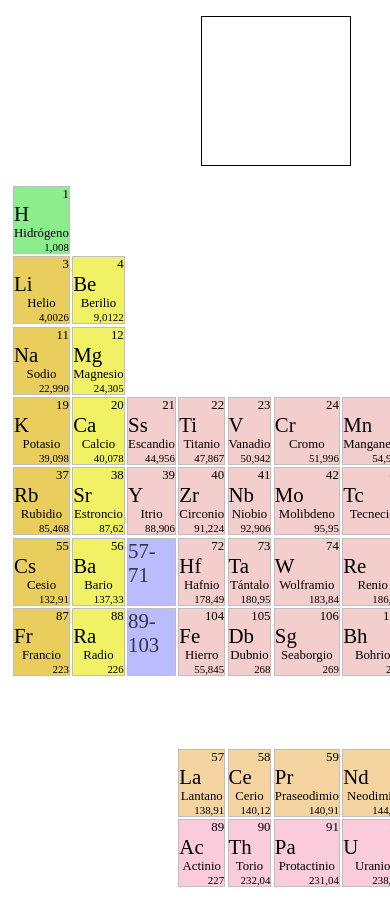
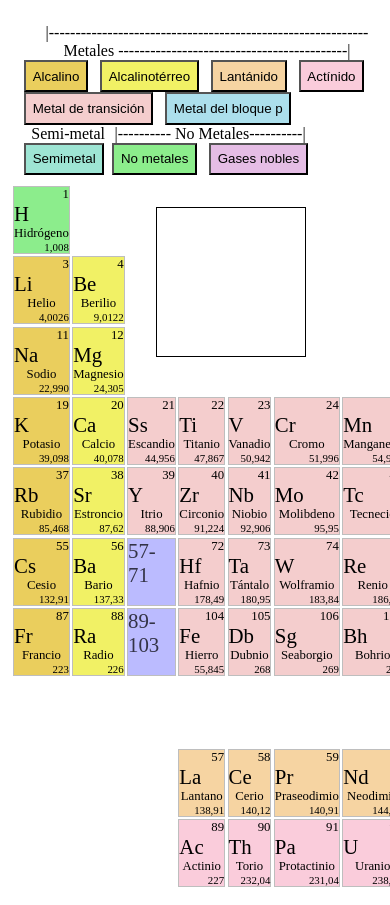
Before and after one commit to julioj1081/Tabla-periodica, a plain HTML site: page index.html in a window 390 px wide. Shown: the top 905 px of the page. Drawn offline with nearby package versions, Linux system fonts and the light colour scheme.

Commit message:
Se agrego gsap falta el responsive

```diff
--- a/css/estilo.css
+++ b/css/estilo.css
@@ -21,8 +21,9 @@ body{
     background: rgb(255 255 255);
     border: 1px solid black;
     position: absolute;
-    right: 10%;
-    margin-top: 1rem;
+    left: 40%;
+    margin-top: 5rem;
+    top: 15%;
 }
 .tabla-periodica{
     width: 98%;
@@ -46,7 +47,9 @@ body{
     transition: all 0.3s ease;
 }
 .item:hover{
-    opacity: 0.7;
+    color: rgb(255, 0, 0);
+    opacity: 0.9;
+
 }
 .numero{
     text-align: right;
@@ -65,35 +68,35 @@ body{
 }
 
 /*colores por elemento*/
-.No_metal{
+.No_metal, #No_metal{
     background: #8CED8C;
 }
-.Gaseoso{
+.Gaseoso, #Gaseoso{
     background: #E5BDE5;
 }
-.Alcalino{
+.Alcalino, #Alcalino{
     background: #eace5d;
 }
-.Alcalinoterreo{
+.Alcalinoterreo, #Alcalinoterreo{
     background: #F1F165;
 }
-.Metal_de_transición{
+.Metal_de_transición, #Metal_de_transición{
     background: #F4CDCD;
 }
-.Semimetal{
+.Semimetal, #Semimetal{
     background: #9EE5D4;
 }
-.Metal_de_bloque{
+.Metal_de_bloque, #Metal_de_bloque{
     background: #ACDFEC;
 }
-.Desconocido{
+.Desconocido, #Desconocido{
     background: #EEEEEE;
 }
 
-.Lantánido{
+.Lantánido, #Lantánido{
     background: #F6D4A2;
 }
-.Actínido{
+.Actínido, #Actínido{
     background: #FACCDB;
 }
 
@@ -124,3 +127,63 @@ body{
     font-weight: 100;
     font-family: Arial, Helvetica, sans-serif;
 }
+
+/*botones posicionamiento*/
+.botones{
+    width: auto;
+    /* position: fixed;
+    top: 2%;
+    left: 2%; */
+    display: flex;
+    flex-wrap: wrap;
+    margin-left: 1.5rem;
+    margin-top: 1.5em;
+}
+
+.Metal p, .SemiMetal p, .NoMetales p{
+    text-align: center;
+}
+.botones .Metal > #Alcalino{
+    color: black;
+    padding: 0.5em;
+    margin-right: 0.5rem;
+}
+.botones .Metal> #Alcalinoterreo{
+    color: black;
+    padding: 0.5em;
+    margin-right: 0.5rem;
+}
+.botones .Metal> #Lantánido{
+    color: black;
+    padding: 0.5em;
+    margin-right: 0.5rem;
+}
+.botones .Metal> #Actínido{
+    color: black;
+    padding: 0.5em;
+    margin-right: 0.5rem;
+}
+.botones .Metal> #Metal_de_transición{
+    color: black;
+    padding: 0.5em;
+    margin-right: 0.5rem;
+}
+.botones .Metal> #Metal_de_bloque{
+    color: black;
+    padding: 0.5em;
+    margin-right: 0.5rem;
+}
+.botones .SemiMetal > #Semimetal{
+    color: black;
+    padding: 0.5em;
+    margin-right: 0.5rem;
+}
+.botones .NoMetales > #No_metal{
+    color: black;
+    padding: 0.5em;
+    margin-right: 0.5rem;
+}
+.botones .NoMetales > #Gaseoso{
+    color: black;
+    padding: 0.5em;
+}
--- a/index.html
+++ b/index.html
@@ -8,12 +8,34 @@
 </head>
 <body>
     <div id="elemento"></div>
+    <div class="botones">
+        <div class="Metal">
+            <p>|------------------------------------------------------------ Metales -------------------------------------------|</p>
+            <button id="Alcalino">Alcalino</button>
+            <button id="Alcalinoterreo">Alcalinotérreo</button>
+            <button id="Lantánido">Lantánido</button>
+            <button id="Actínido">Actínido</button>
+            <button id="Metal_de_transición">Metal de transición</button>
+            <button id="Metal_de_bloque">Metal del bloque p</button>
+        </div>
+        <div class="SemiMetal">
+            <p>Semi-metal</p>
+            <button id="Semimetal">Semimetal</button>
+        </div>
+        <div class="NoMetales">
+            <p>|---------- No Metales----------|</p>
+            <button id="No_metal">No metales</button>
+            <button id="Gaseoso">Gases nobles</button>
+        </div>
+    </div>
 
     <div class="container">
         <div class="tabla-periodica">
         </div>
     </div>
 </body>
+<script src="https://cdnjs.cloudflare.com/ajax/libs/gsap/3.5.1/gsap.min.js" integrity="sha512-IQLehpLoVS4fNzl7IfH8Iowfm5+RiMGtHykgZJl9AWMgqx0AmJ6cRWcB+GaGVtIsnC4voMfm8f2vwtY+6oPjpQ==" crossorigin="anonymous"></script>
+<script src="https://cdnjs.cloudflare.com/ajax/libs/gsap/2.1.2/TweenMax.min.js" integrity="sha512-6MCPs9fbSIt6mTpJH2Lbo9Kk71gcgwY85BCqJGP04x+O08W3m/OiKfMiMc4VQKYn+DCtAQwpGumWeD0cACeRsQ==" crossorigin="anonymous"></script>
 <script src="https://code.jquery.com/jquery-3.5.1.js" integrity="sha256-QWo7LDvxbWT2tbbQ97B53yJnYU3WhH/C8ycbRAkjPDc=" crossorigin="anonymous"></script>
 <script>
     $(document).ready(function(){
@@ -49,7 +71,6 @@
     });
 
     function Elemento(id){
-
         let elemento = document.querySelector("#elemento");
         /* alert(id); */
         fetch('elementos.json')
@@ -70,5 +91,8 @@
         });
         elemento.innerHTML = ``;
     }
+
+
 </script>
+<script src="Elementos_cuadros.js"></script>
 </html>
```
